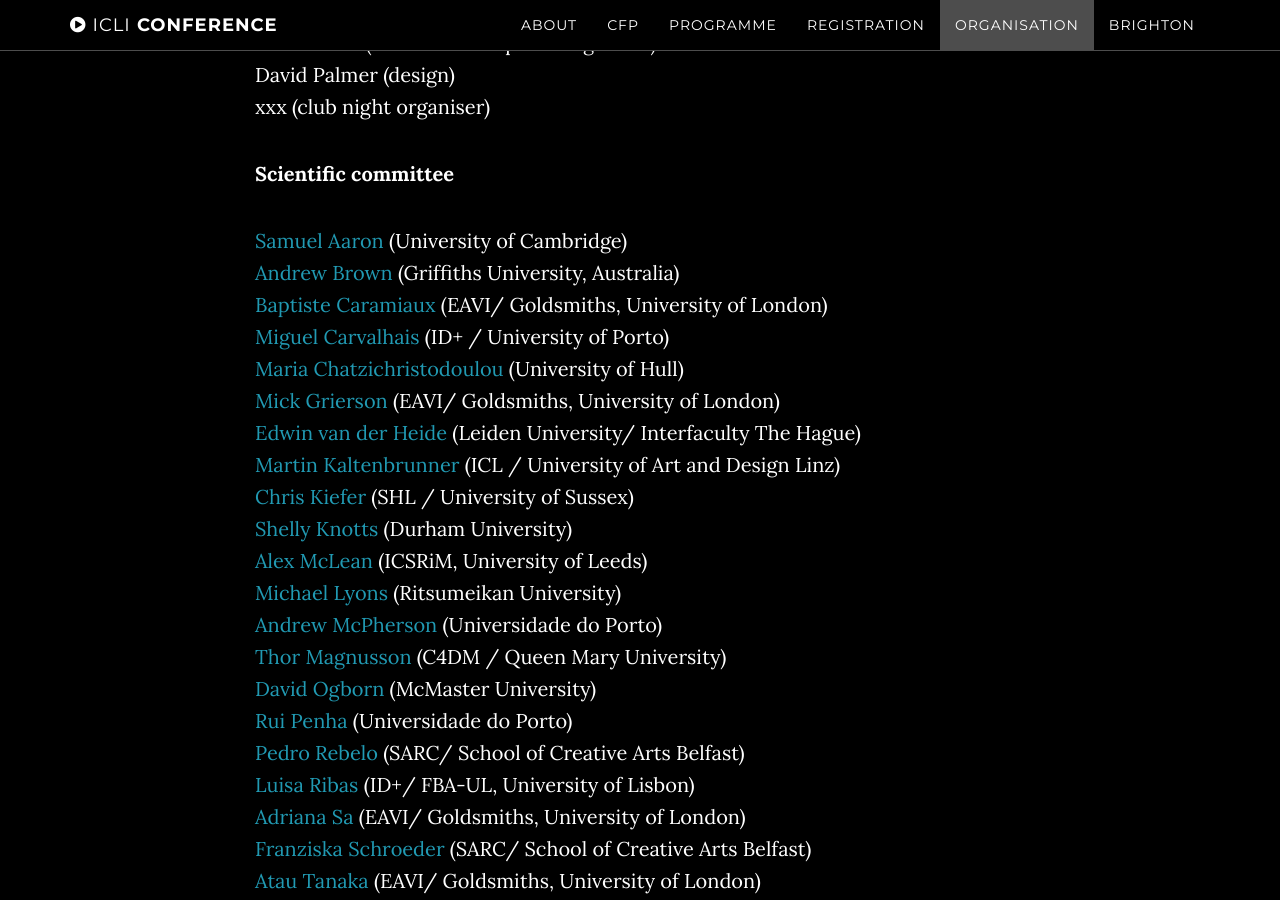
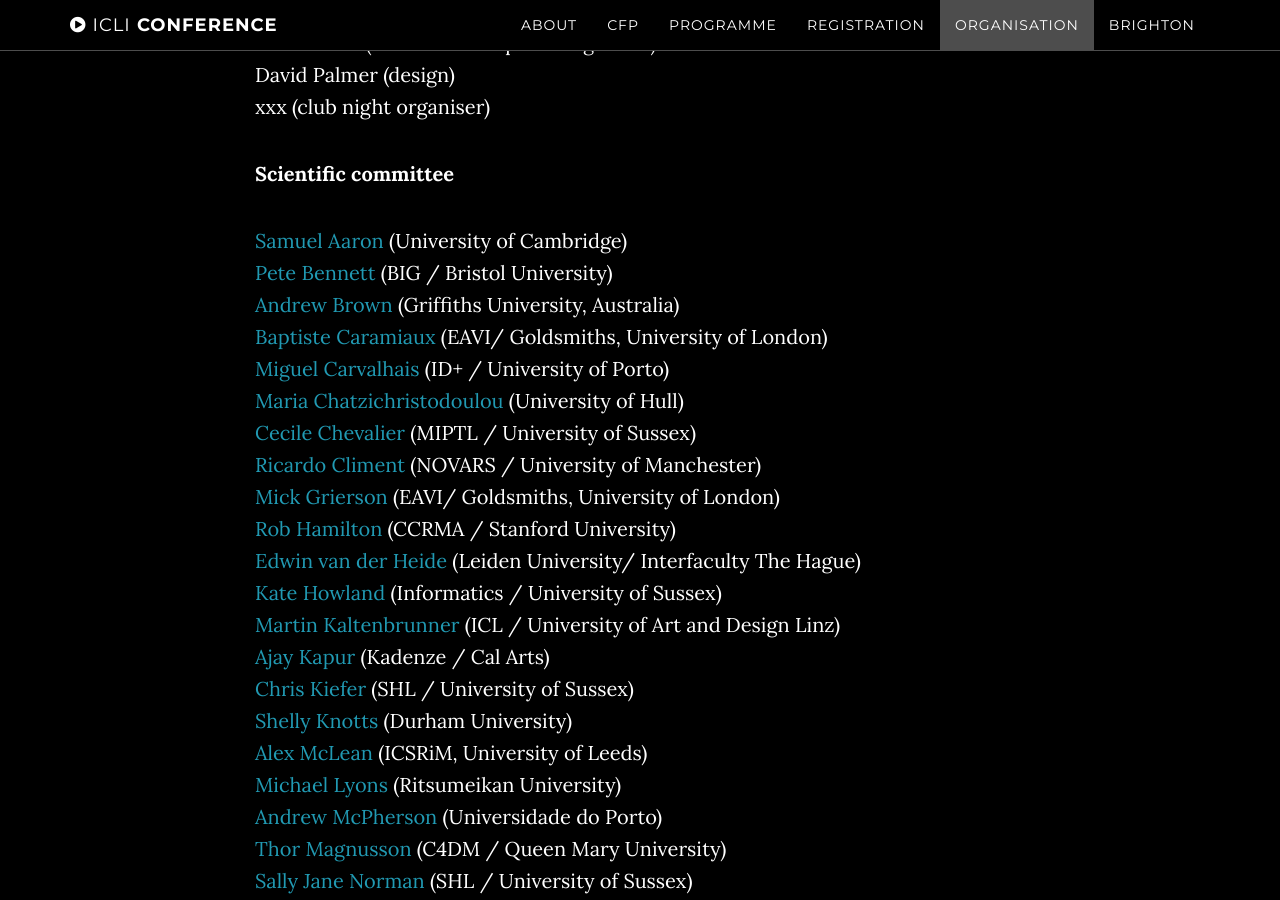
Before and after one commit to thormagnusson/liveinterfaces, a Jekyll site: the page built from index.html, in a window 1280 px wide and 900 px high, scrolled down 7478 px. Built offline with Jekyll 4.4.1, drawn with Linux system fonts in a browser that asks for light colours; some of the changed text lies outside the part shown.

Commit message:
adding scientific committee

```diff
--- a/_includes/organisation.html
+++ b/_includes/organisation.html
@@ -27,6 +27,9 @@
             <a href="http://sam.aaron.name" target="_blank">
             Samuel Aaron</a> (University of Cambridge)<br>
 
+            <a href="http://big.cs.bris.ac.uk/people/bennett" target="_blank">
+            Pete Bennett</a> (BIG / Bristol University)<br>
+
             <a href="http://explodingart.com/wp/" target="_blank">
             Andrew Brown</a> (Griffiths University, Australia)<br>
 
@@ -39,14 +42,29 @@
             <a href="http://www2.hull.ac.uk/scarborough/campus-departments/sanm/meet-the-team/maria-chatzichristodoulou.aspx" target="_blank">
             Maria Chatzichristodoulou</a> (University of Hull)<br>
 
+            <a href="http://www.sussex.ac.uk/profiles/235751" target="_blank">
+            Cecile Chevalier</a> (MIPTL / University of Sussex)<br>
+
+            <a href="http://www.manchester.ac.uk/research/ricardo.climent/" target="_blank">
+            Ricardo Climent</a> (NOVARS / University of Manchester)<br>
+
             <a href="http://doc.gold.ac.uk/~mus02mg/" target="_blank">
             Mick Grierson</a> (EAVI/ Goldsmiths, University of London)<br>
+
+            <a href="https://ccrma.stanford.edu/~rob//" target="_blank">
+            Rob Hamilton</a> (CCRMA / Stanford University)<br>
 
             <a href="http://www.evdh.net/" target="_blank">
             Edwin van der Heide</a> (Leiden University/ Interfaculty The Hague)<br>
 
+            <a href="http://www.sussex.ac.uk/profiles/172510" target="_blank">
+            Kate Howland</a> (Informatics / University of Sussex)<br>
+
             <a href="http://modin.yuri.at/" target="_blank">
             Martin Kaltenbrunner</a> (ICL / University of Art and Design Linz)<br>
+
+            <a href="http://www.ajaykapur.com" target="_blank">
+            Ajay Kapur</a> (Kadenze / Cal Arts)<br>
 
             <a href="http://www.sussex.ac.uk/profiles/208667" target="_blank">
             Chris Kiefer</a> (SHL / University of Sussex)<br>
@@ -66,6 +84,9 @@
             <a href="http://www.sussex.ac.uk/profiles/164902" target="_blank">
             Thor Magnusson</a> (C4DM / Queen Mary University)<br>
 
+            <a href="http://www.sussex.ac.uk/profiles/240005" target="_blank">
+            Sally Jane Norman</a> (SHL / University of Sussex)<br>
+
             <a href="http://www.d0kt0r0.net" target="_blank">
             David Ogborn</a> (McMaster University)<br>
 
@@ -75,6 +96,9 @@
             <a href="http://www.sarc.qub.ac.uk/sites/sarc/People/Staff/ProfessorPedroRebelo/" target="_blank">
             Pedro Rebelo</a> (SARC/ School of Creative Arts Belfast)<br>
 
+            <a href="http://www.sussex.ac.uk/profiles/240005" target="_blank">
+            Hester Reeve</a> (SHL / University of Sussex)<br>
+
             <a href="http://lmlr.wordpress.com/about/" target="_blank">
             Luisa Ribas</a> (ID+/ FBA-UL, University of Lisbon)<br>
 
@@ -83,6 +107,15 @@
 
             <a href="http://www.socasites.qub.ac.uk/fschroeder/" target="_blank">
             Franziska Schroeder</a> (SARC/ School of Creative Arts Belfast)<br>
+
+            <a href="http://willschrimshaw.net" target="_blank">
+            Will Scrimshaw</a> (Edge Hill University)<br>
+
+            <a href="http://blog.sicchio.com" target="_blank">
+            Kate Sicchio</a> (University of New York)<br>
+
+            <a href="http://www.scattershot.org" target="_blank">
+            Jeff Snyder</a> (Princeton University)<br>
 
             <a href="http://eavi.goldsmithsdigital.com/staff/prof-atau-tanaka/" target="_blank">
             Atau Tanaka</a> (EAVI/ Goldsmiths, University of London)</p>
```
